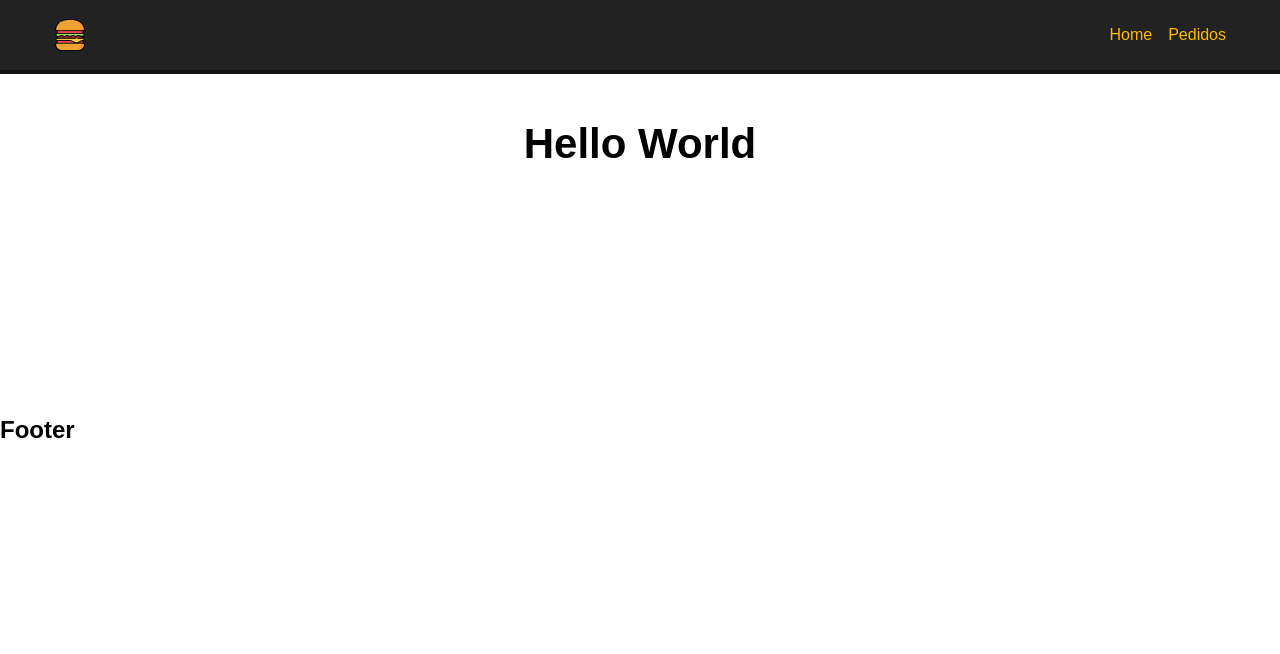
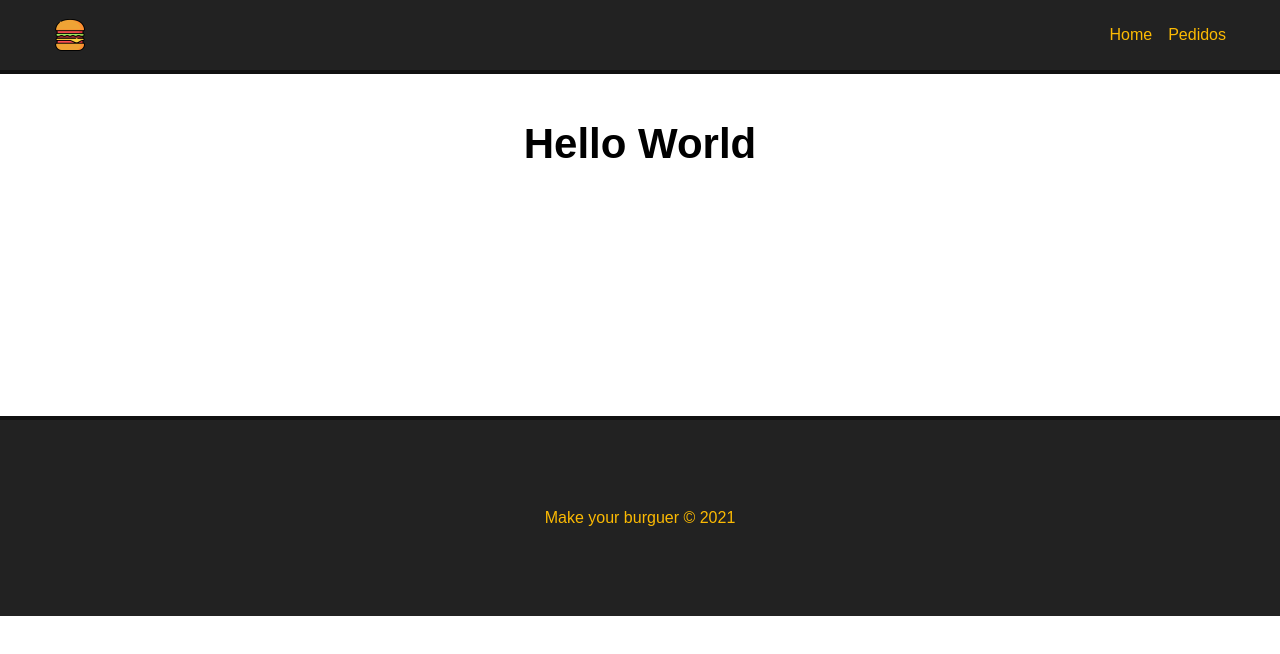
Before and after one commit to rubensbatista98/make-your-burger, a Vue app: page / in a window 1280 px wide. Shown: the top 654 px of the page. Built offline with nearby package versions, Linux system fonts and the light colour scheme.

Commit message:
feat: add footer

```diff
--- a/src/components/footer.vue
+++ b/src/components/footer.vue
@@ -1,5 +1,7 @@
 <template>
-  <h2>Footer</h2>
+  <footer class="footer">
+    <p>Make your burguer &copy; 2021</p>
+  </footer>
 </template>
 
 <script>
@@ -7,3 +9,18 @@ export default {
   name: "Footer",
 };
 </script>
+
+<style scoped>
+.footer {
+  height: 200px;
+
+  display: flex;
+  justify-content: center;
+  align-items: center;
+
+  color: #fcba03;
+  background-color: #222;
+
+  border-top: 4px solid #111;
+}
+</style>
```
